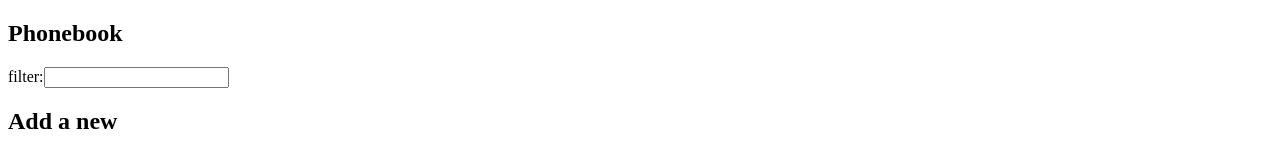
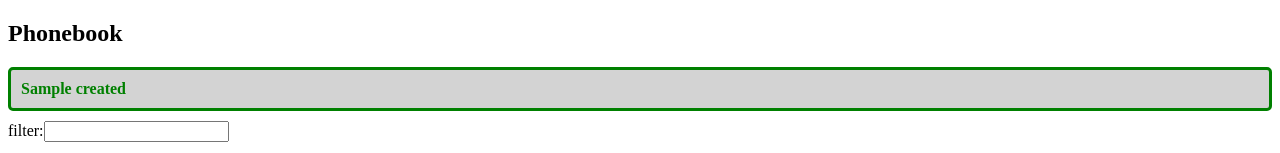
Before and after one commit to xTanzu/HY_FullStack, a React (Vite) app in the folder osa2/puhelinluettelo/: page / in a window 1280 px wide. Both pictures are taken after typing "Sample", "Sample" into the empty fields and a click on the button "add". Shown: the top 153 px of the page. Built offline with nearby package versions, Linux system fonts and the light colour scheme; no server answers.

Commit message:
2.16: puhelinluettelo step11
- Make a notification component that can be rendered by setting
  state named notification to a string
  - the component will hold the value, after which the component itself
    will set its own state back to null
  - set some styles for the notification

```diff
--- a/osa2/puhelinluettelo/src/App.jsx
+++ b/osa2/puhelinluettelo/src/App.jsx
@@ -3,6 +3,7 @@ import { useState, useEffect } from "react"
 import Filter from "./components/Filter"
 import PersonForm from "./components/PersonForm"
 import Persons from "./components/Persons"
+import Notification from "./components/Notification"
 
 import PersonService from "./services/PersonService"
 
@@ -11,6 +12,7 @@ const App = () => {
   const [newName, setNewName] = useState("")
   const [newNumber, setNewNumber] = useState("")
   const [wordFilter, setWordFilter] = useState("")
+  const [notification, setNotification] = useState("Random message")
 
   useEffect(() => {
     PersonService.getAll()
@@ -34,20 +36,19 @@ const App = () => {
     setWordFilter(event.target.value)
   }
 
+  const addNewPerson = (event) => {
+
     const notValid = (newPerson) => {
       if (newPerson.name.length == 0 || newPerson.number.length == 0) {
         return true
       }
       const numbers = persons.map(person => person.number)
       if (numbers.includes(newPerson.number)) {
-      alert(`number '${newPerson.number}' already has an owner`)
+        setNotification(`number '${newPerson.number}' already has an owner`)
         return true
       }
       return false
     }
-
-
-  const addNewPerson = (event) => {
 
     const personExists = (newPerson) => {
       const names = persons.map(person => person.name)
@@ -88,10 +89,12 @@ const App = () => {
     if (personExists(newPerson)) {
       if (window.confirm(`${newPerson.name} already exists, replace the old number with this new one?`)) {
         updatePerson(newPerson)
+        setNotification(`${newPerson.name} updated`)
         emptyInputFields()
       }
     } else {
       createPerson(newPerson)
+      setNotification(`${newPerson.name} created`)
       emptyInputFields()
     }
   }
@@ -101,6 +104,9 @@ const App = () => {
     const personToDelete = persons.find(person => person.id === id)
     if (window.confirm(`Are u sure u want to delete ${personToDelete.name}?`)) {
       PersonService.remove(id)
+        .then(() => {
+          setNotification(`${personToDelete.name} deleted`)
+        })
         .catch(error => {
           console.log("Error removing the person")
         })
@@ -108,11 +114,17 @@ const App = () => {
     }
   }
 
+  const disableNotification = () => {
+    console.log("disabled")
+    setNotification(null)
+  }
+
   const personsToShow = persons.filter(person => person.name.toLowerCase().includes(wordFilter.toLowerCase()))
 
   return (
     <div>
       <h2>Phonebook</h2>
+      <Notification message={notification} disableMessage={disableNotification}/>
       <Filter searchTerm={wordFilter} handleChange={handleFilterChange}/>
       <h2>Add a new</h2>
       <PersonForm name={{value: newName, handler: handleNameChange}} number={{value: newNumber, handler: handleNumberChange}} submitHandler={addNewPerson}/>
--- /dev/null
+++ b/osa2/puhelinluettelo/src/components/Notification.jsx
@@ -0,0 +1,22 @@
+import { useEffect } from "react"
+
+const Notification = ({ message, disableMessage }) => {
+
+  if (message === null) {
+    return null
+  }
+
+  useEffect(() => {
+    setTimeout(() => {
+      disableMessage()
+    }, 5000)
+  }, [])
+
+  return (
+    <div className="notification">
+      {message}
+    </div>
+  )
+}
+
+export default Notification
--- /dev/null
+++ b/osa2/puhelinluettelo/src/css/style.css
@@ -0,0 +1,9 @@
+.notification {
+  padding: 10px;
+  margin: 10px 0;
+  font-weight: bold;
+  border: solid 3px green;
+  border-radius: 5px;
+  background: lightgrey;
+  color: green;
+}
--- a/osa2/puhelinluettelo/src/main.jsx
+++ b/osa2/puhelinluettelo/src/main.jsx
@@ -1,6 +1,8 @@
 import React from 'react'
 import ReactDOM from 'react-dom/client'
 import App from './App.jsx'
+
+import "./css/style.css"
 
 ReactDOM.createRoot(document.getElementById('root')).render(
   <React.StrictMode>
```
Lines whose indentation alone changed are shown as unchanged.
